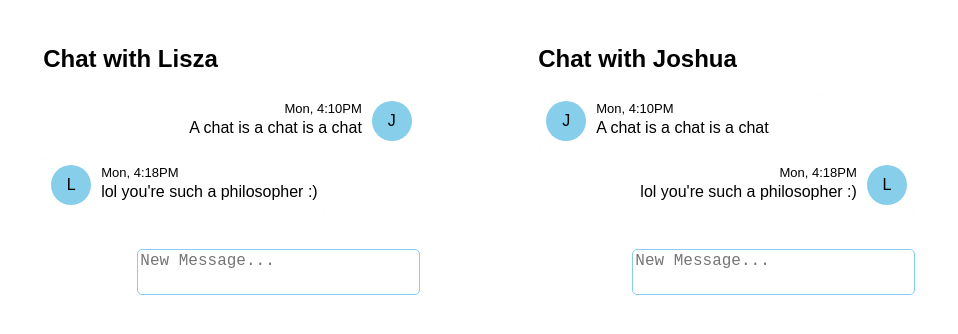
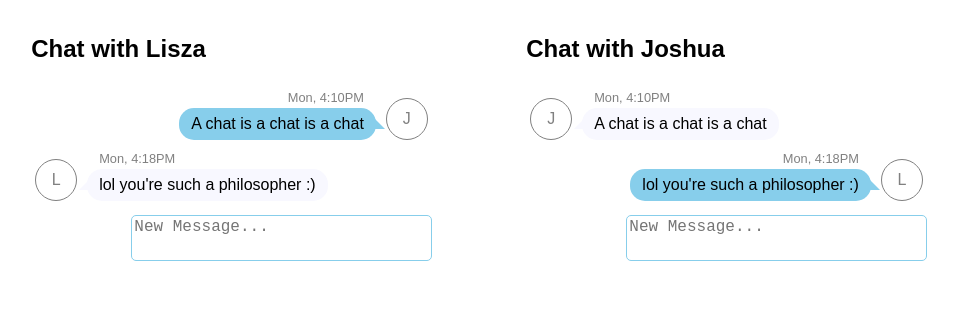
Before and after one commit to lisza/littlechat, a React (Create React App) app: page / in a window 1280 px wide. Shown: the top 334 px of the page, without its empty margins (161-1119 px from the left). Built offline with nearby package versions, Linux system fonts and the light colour scheme.

Commit message:
Make messages into speech bubbles

```diff
--- a/src/App.css
+++ b/src/App.css
@@ -1,5 +1,5 @@
 .App {
-  margin: 10px;
+  margin: 10px auto;
 }
 
 @media screen and (min-width: 550px) {
@@ -9,7 +9,6 @@
     grid-gap: 30px;
     justify-items: center;
     /* font-size: 18px; */
-    margin: 20px auto;
     max-width: 960px;
   }
 }
--- a/src/components/Message.css
+++ b/src/components/Message.css
@@ -1,11 +1,8 @@
 .Message {
-  border-radius: 5px;
-  box-shadow: 0 0 0.5px #eee;
   display: grid;
   grid-template-columns: auto 1fr;
   grid-template-rows: auto auto;
-  padding: 8px;
-  margin-bottom: 8px;
+  padding: 4px;
   grid-column: 1 / 4;
   }
 
@@ -15,22 +12,19 @@
   grid-column: 2 / -1;
 }
 
-.Message:hover {
-  background: beige;
-}
-
 .Message-author {
-  background: skyblue;
+  border: 0.5px solid;
   border-radius: 50px;
+  color: grey;
   display: flex;
   justify-content: center;
   align-items: center;
-  height: 20px;
-  width: 20px;
+  height: 30px;
+  width: 30px;
   margin-right: 10px;
   padding: 5px;
   grid-row: 1 / -1;
-  /* align-self: center; */
+  align-self: end;
 }
 
 .Message.right .Message-author {
@@ -39,24 +33,65 @@
   margin-right: 0;
 }
 
-@media screen and (min-width: 550px) {
+/* @media screen and (min-width: 550px) {
   .Message-author {
-    height: 30px;
-    width: 30px;
+    height: 20px;
+    width: 20px;
   }
-}
+} */
 
 .Message-date {
-  font-size: small;
-}
-
-.Message-text {
-  margin: 0;
-  word-break: break-word;
-  width: 100%;
+  font-size: 0.8em;
+  padding: 3px 12px;
+  color: grey;
 }
 
 .Message.right .Message-text,
 .Message.right .Message-date   {
-  text-align: right;
+  justify-self: right;
 }
+
+.Message.left .Message-text {
+  background: ghostwhite;
+}
+
+.Message-text {
+  position: relative;
+  background: skyblue;
+  border-radius: 15px;
+  margin: 0;
+  padding: 7px 12px;
+  width: fit-content;
+  word-break: break-word;
+}
+
+.Message.right .Message-text:after {
+  content: '';
+	position: absolute;
+	right: 2px;
+	top: 50%;
+	width: 0;
+	height: 0;
+	border: 0.7em solid transparent;
+	border-left-color: skyblue;
+	border-right: 0;
+	border-bottom: 0;
+	margin-top: -0.35em;
+	margin-right: -0.7em;
+}
+
+.Message.left .Message-text:after {
+  content: '';
+	position: absolute;
+	left: -8px;
+	top: 50%;
+	width: 0;
+	height: 0;
+	border: 0.7em solid transparent;
+  border-right-color: ghostwhite;
+  margin-bottom: 2px;
+	border-left: 0;
+	border-bottom: 0;
+	margin-top: -0.35em;
+	margin-right: -0.7em;
+}
--- a/src/components/Message.js
+++ b/src/components/Message.js
@@ -7,6 +7,8 @@ const message = (props) => {
   let addClass;
   if (props.user === props.author) {
     addClass = "right";
+  } else {
+    addClass = "left"
   }
 
   return (
--- a/src/components/Typing.css
+++ b/src/components/Typing.css
@@ -1,17 +1,24 @@
 .Typing {
-  color: grey;
-  font-size: small;
-  height: 28px;
+  /* color: #aaa; */
+  /* height: 28px; */
   grid-column: 1 / 4;
+  margin: 0 0 10px 58px;
+}
+
+.Typing-dots {
+  /* background: #bff0e1; */
+  background: ghostwhite;
+  border-radius: 15px;
+  padding: 7px 12px;
+  width: fit-content;
 }
 
 .Typing-dots > div {
-  width: 4px;
-  height: 4px;
-  margin-bottom: -1.5px;
+  width: 6px;
+  height: 6px;
   margin-left: 2px;
+  margin-bottom: 1px;
   background-color: grey;
-
   border-radius: 100%;
   display: inline-block;
   -webkit-animation: sk-bouncedelay 1.2s infinite ease-in-out both;
@@ -19,13 +26,17 @@
 }
 
 .Typing-dot1 {
-  -webkit-animation-delay: -0.32s;
-  animation-delay: -0.32s;
+  /* -webkit-animation-delay: -0.32s;
+  animation-delay: -0.32s; */
+  -webkit-animation-delay: 0.32s;
+  animation-delay: 0.32s;
 }
 
 .Typing-dot2 {
-  -webkit-animation-delay: -0.16s;
-  animation-delay: -0.16s;
+  /* -webkit-animation-delay: -0.16s;
+  animation-delay: -0.16s; */
+  -webkit-animation-delay: 0.16s;
+  animation-delay: 0.16s;
 }
 
 @-webkit-keyframes sk-bouncedelay {
--- a/src/components/Typing.js
+++ b/src/components/Typing.js
@@ -6,7 +6,6 @@ const typing = (props) => {
     <div className="Typing">
     { props.whosTyping && props.whosTyping[props.partner] ?
           <div className="Typing-dots">
-            {props.partner} is typing
             <div className="Typing-dot1"></div>
             <div className="Typing-dot2"></div>
             <div className="Typing-dot3"></div>
```
Also changed, not shown: src/components/NewMessage.js (line endings or trailing spaces).
